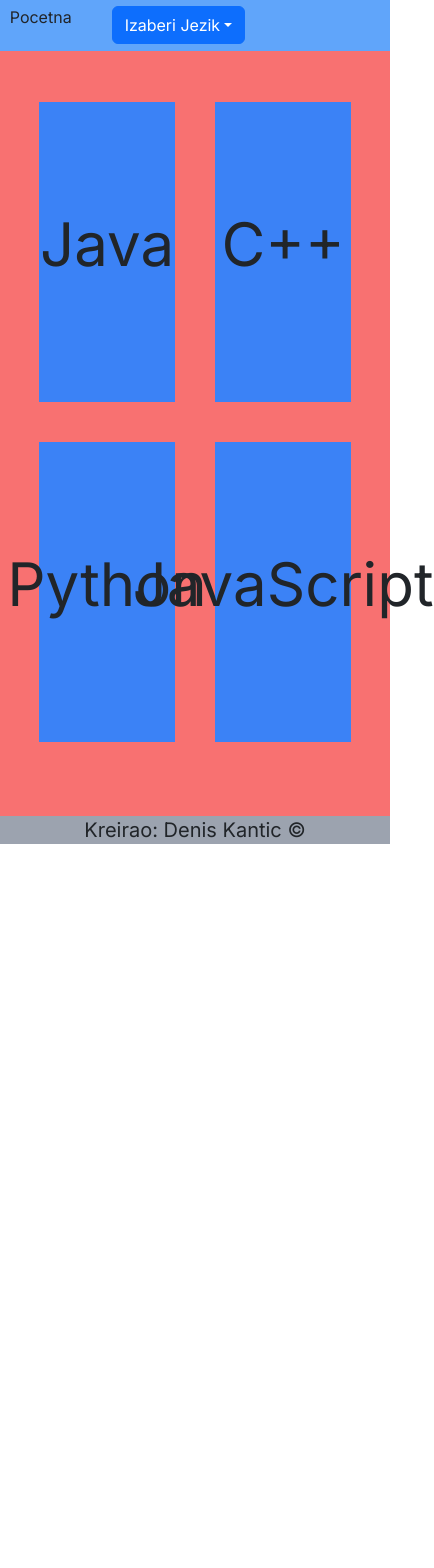
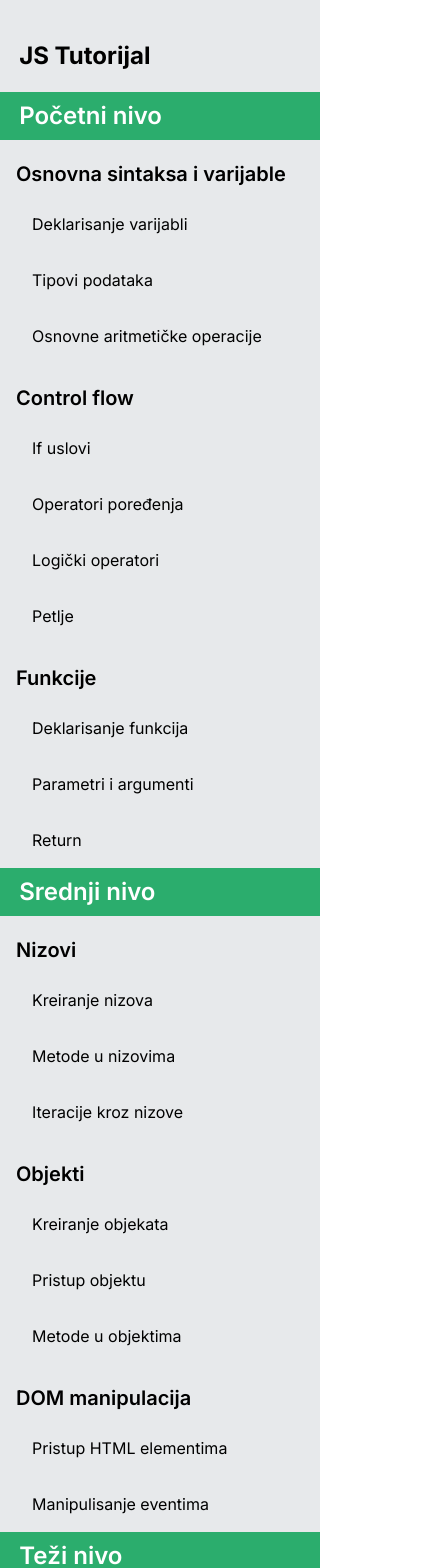
Before and after one commit to DenisKantic/graduate_project_nextJS, a Next.js app: page / in a window 390 px wide. Shown: the top 1568 px of the page, 434 px wide, since content can reach past the window. Before the commit the page ends 844 px from the top, so only its background shows below. Built offline with nearby package versions, Linux system fonts and the light colour scheme.

Commit message:
new navigation

```diff
--- a/app/layout.js
+++ b/app/layout.js
@@ -1,7 +1,7 @@
 import { Inter } from 'next/font/google'
 import './globals.css'
-import Navigation from '../globalComponents/navbar/Navigation'
 import Footer from '@/globalComponents/footer/Footer'
+import Navbar from '@/globalComponents/Navigation/Navbar'
 
 const inter = Inter({ subsets: ['latin'] })
 
@@ -14,9 +14,14 @@ export default function RootLayout({ children }) {
   return (
     <html lang="en">
       <body className={inter.className}>
-          <Navigation />
-          {children}
-          <Footer />
+          <div className="flex h-screen flex-col md:flex-row md:overflow-hidden mx-auto">
+              <div className="w-[20em] flex-none">
+                  <Navbar />
+              </div>
+              <div className="flex w-full overflow-hidden">
+                {children}
+               </div>
+              </div>
       </body>
     </html>
   )
--- a/app/page.js
+++ b/app/page.js
@@ -2,25 +2,9 @@ import Image from 'next/image'
 
 export default function Home() {
   return (
-   <div className='h-screen bg-red-400 flex justify-center items-center'>
-    <div className='grid grid-cols-2 w-[80%] auto-rows-max gap-10 text-[60px]'>
-        <div className='h-[300px] flex justify-center items-center bg-blue-500'>
-          <p>Java</p>
-        </div>
+   <div className='h-screen w-full bg-red-400 flex justify-center items-center'>
 
-        <div className='flex justify-center items-center bg-blue-500'>
-          <p>C++</p>
-        </div>
-
-        <div className='h-[300px]  flex justify-center items-center bg-blue-500'>
-          <p>Python</p>
-        </div>
-
-        <div className='flex justify-center items-center bg-blue-500'>
-          <p>JavaScript</p>
-        </div>
-
-    </div>
+      <h1>Test</h1>
    </div>
   )
 }
--- /dev/null
+++ b/globalComponents/Navigation/Navbar.jsx
@@ -0,0 +1,60 @@
+import React from 'react'
+import Link from 'next/link'
+import './style.css'
+
+const Navbar = () => {
+  return (
+    <div className='w-full h-full bg-[#e7e9eb] overflow-y-scroll'>
+        <nav className='w-full flex flex-col justify-center items-start pt-5'>
+            <p className='text-2xl py-5 font-bold'>JS Tutorijal</p>
+            <p className='text-2xl py-2 bg-[#2bad6d] text-white font-semibold'>Početni nivo</p>
+
+            <p className='text-xl pt-5 pb-2 font-semibold'>Osnovna sintaksa i varijable</p>
+            <Link id='test' href="/">Deklarisanje varijabli</Link>
+            <Link href="/">Tipovi podataka</Link>
+            <Link href="/">Osnovne aritmetičke operacije</Link>
+            <p className='text-xl pt-5 pb-2 font-semibold'>Control flow</p>
+            <Link href="/">If uslovi</Link>
+            <Link href="/">Operatori poređenja</Link>
+            <Link href="/">Logički operatori</Link>
+            <Link href="/">Petlje</Link>
+            <p className='text-xl pt-5 pb-2 font-semibold'>Funkcije</p>
+            <Link href="/">Deklarisanje funkcija</Link>
+            <Link href="/">Parametri i argumenti</Link>
+            <Link href="/">Return</Link>
+
+            <p className='text-2xl py-2 bg-[#2bad6d] text-white font-semibold'>Srednji nivo</p>
+            <p className='text-xl pt-5 pb-2 font-semibold'>Nizovi</p>
+            <Link href="/">Kreiranje nizova</Link>
+            <Link href="/">Metode u nizovima</Link>
+            <Link href="/">Iteracije kroz nizove</Link>
+
+            <p className='text-xl pt-5 pb-2 font-semibold'>Objekti</p>
+            <Link href="/">Kreiranje objekata</Link>
+            <Link href="/">Pristup objektu</Link>
+            <Link href="/">Metode u objektima</Link>
+
+
+            <p className='text-xl pt-5 pb-2 font-semibold'>DOM manipulacija</p>
+            <Link href="/">Pristup HTML elementima</Link>
+            <Link href="/">Manipulisanje eventima</Link>
+
+
+            <p className='text-2xl py-2 bg-[#2bad6d] text-white font-semibold'>Teži nivo</p>
+            <p className='text-xl pt-5 pb-2 font-semibold'>Napredne funkcije</p>
+            <Link href="/">Scope funkcija</Link>
+            <Link href="/">Arrow functions</Link>
+
+            <p className='text-xl pt-5 pb-2 font-semibold'>Asinhroni Javascript</p>
+            <Link href="/">setTimeout i setInterval</Link>
+            <Link href="/">Promises</Link>
+            <Link href="/">Async/Await</Link>
+
+
+
+        </nav>
+    </div>
+  )
+}
+
+export default Navbar
--- /dev/null
+++ b/globalComponents/Navigation/style.css
@@ -0,0 +1,17 @@
+a{
+    width: 100%;
+    padding: 1em 2em;
+    font-size: 1em;
+}
+
+
+a:hover{
+    background-color: #2bad6d;
+    color: white
+}
+
+p{
+    width: 100%;
+    padding: 0.8em;
+    cursor: default;
+}
--- a/globalComponents/navbar/Navigation.jsx
+++ /dev/null
@@ -1,25 +0,0 @@
-"use client"
-import React from 'react'
-import Dropdown from 'react-bootstrap/Dropdown';
-import DropdownButton from 'react-bootstrap/DropdownButton';
-import 'bootstrap/dist/css/bootstrap.css'
-
-
-const Navigation = () => {
-  return (
-    <nav className='w-full fixed top-0 h-[6vh] bg-blue-400'>
-        <div className='w-[95%] mx-auto flex h-[6vh] items-center justify-start'>
-        <p className='mr-10'>Pocetna</p>
-
-        <DropdownButton id="dropdown-basic-button" title="Izaberi Jezik">
-          <Dropdown.Item>Java</Dropdown.Item>
-          <Dropdown.Item>C++</Dropdown.Item>
-          <Dropdown.Item>Python</Dropdown.Item>
-          <Dropdown.Item>JavaScript</Dropdown.Item>
-       </DropdownButton>
-    </div>
-    </nav>
-  )
-}
-
-export default Navigation
```
